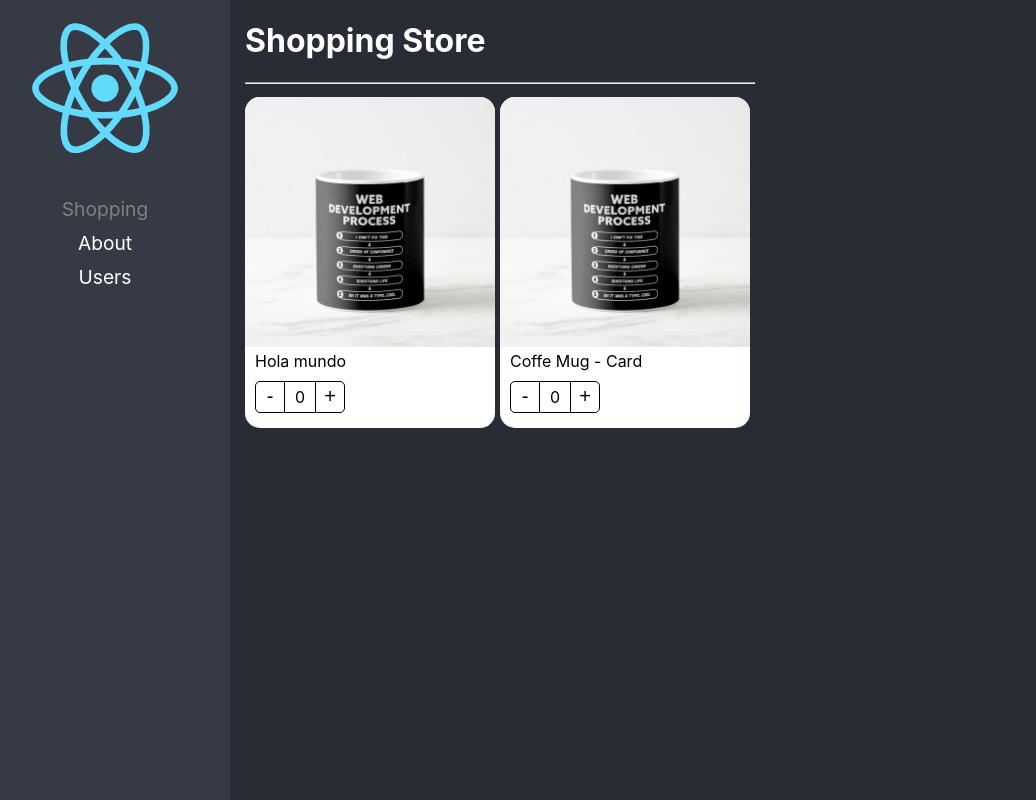
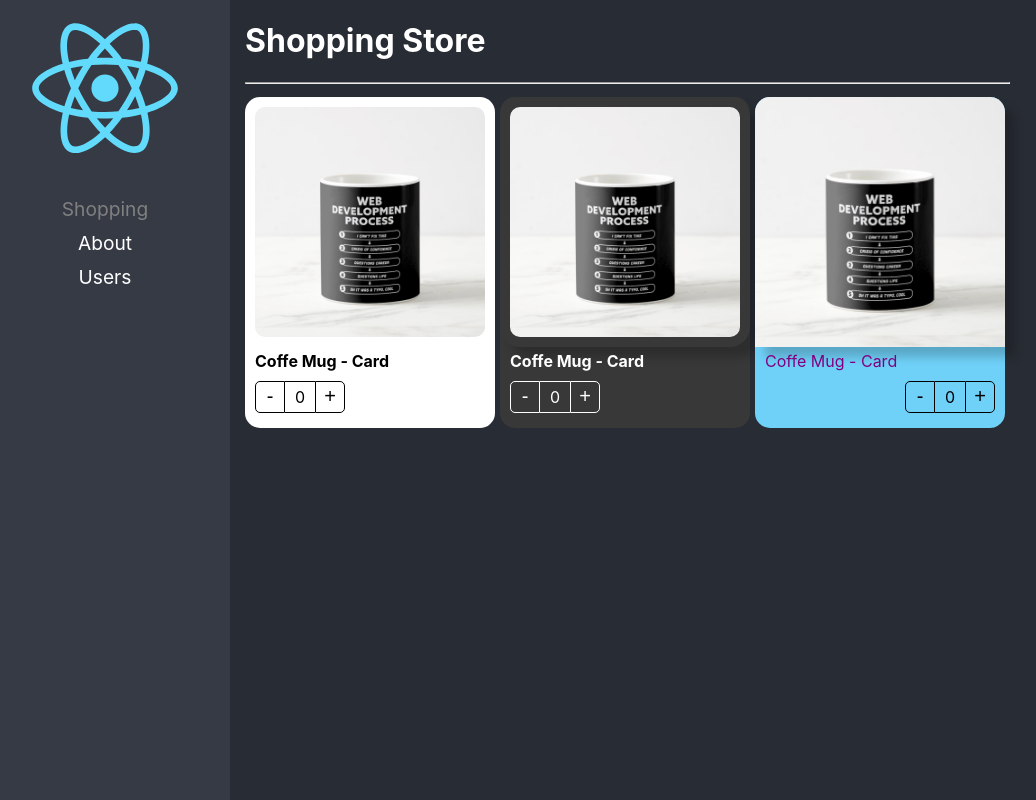
Before and after one commit to dstprojects/react-adv, a React (Create React App) app: page /home in a window 1280 px wide. Shown: the whole page, without its empty margins (20-1056 px from the left). Built offline with nearby package versions, Linux system fonts and the light colour scheme.

Commit message:
Component Extend Styles - listo

```diff
--- a/src/02-component-patterns/components/ProductButtons.tsx
+++ b/src/02-component-patterns/components/ProductButtons.tsx
@@ -3,13 +3,17 @@
 
 import styles from '../styles/styles.module.css'
 
+export interface Props {
+  className?: string;
+  style?: React.CSSProperties;
+}
 
-export const ProductButtons = () => {
+export const ProductButtons = ({className, style}: Props) => {
 
   const {increaseBy, counter} = useContext(ProductContext);
 
   return(
-    <div className={styles.buttonsContainer}>
+    <div className={`${styles.buttonsContainer} ${ className }`} style={ style }>
       <button
         className={styles.buttonMinus}
         onClick={ () => increaseBy(-1) } > - </button>
--- a/src/02-component-patterns/components/ProductCard.tsx
+++ b/src/02-component-patterns/components/ProductCard.tsx
@@ -1,17 +1,25 @@
-import { createContext } from 'react'
+import { createContext, CSSProperties, ReactElement } from 'react'
 
 import { useProduct } from '../hooks/useProduct'
 
 import styles from '../styles/styles.module.css'
-import { ProductCardProps, ProductContextProps } from '../interfaces/interfaces'
+import { Product, ProductContextProps } from '../interfaces/interfaces'
 
 
 
 export const ProductContext = createContext({} as ProductContextProps)
 const { Provider } = ProductContext;
 
+export interface Props {
+  product: Product;
+  children?: ReactElement | ReactElement[];
+  className?: string;
+  style?: CSSProperties;
+}
 
-export const ProductCard = ({children, product}: ProductCardProps) => {
+
+
+export const ProductCard = ({children, product, className, style}: Props) => {
 
   const { counter, increaseBy } = useProduct()
 
@@ -21,14 +29,12 @@
       increaseBy,
       product
     }}>
-      <div className={styles.productCard}>
+      <div
+        className={ `${styles.productCard} ${className}` }
+        style={ style }
+      >
 
         { children }
-        {/* <ProudctImage img={ product.img } />
-
-        <ProductTitle title={ product.title } />
-
-        <ProductButtons counter={counter} increaseBy={increaseBy} /> */}
 
       </div>
     </Provider>
--- a/src/02-component-patterns/components/ProductImage.tsx
+++ b/src/02-component-patterns/components/ProductImage.tsx
@@ -4,7 +4,13 @@
 import styles from '../styles/styles.module.css'
 import noImage from '../assets/no-image.jpg'
 
-export const ProductImage = ({img = ''}) => {
+export interface Props {
+  className?: string;
+  img?: string;
+  style?: React.CSSProperties;
+}
+
+export const ProductImage = ({img, className, style}: Props) => {
 
   const { product } = useContext(ProductContext)
   let imgToShow: string;
@@ -18,6 +24,6 @@
   }
 
   return (
-    <img className={ styles.productImg } src={ imgToShow } alt="Product" />
+    <img className={ `${styles.productImg} ${className}` } src={ imgToShow } alt="Product" style={ style }/>
   )
 }
--- a/src/02-component-patterns/components/ProductTitle.tsx
+++ b/src/02-component-patterns/components/ProductTitle.tsx
@@ -3,12 +3,23 @@
 
 import styles from '../styles/styles.module.css'
 
-export const ProductTitle = ({title}: {title?: string}) => {
+export interface Props {
+  className?: string;
+  title?: string;
+  style?: React.CSSProperties;
+}
+
+export const ProductTitle = ({title, className, style}: Props) => {
 
   const { product } = useContext(ProductContext)
   const titleToShow = title ? title : product.title
 
   return(
-    <span className={styles.productDescription}>{ titleToShow }</span>
+    <span
+      className={`${styles.productDescription} ${className}`}
+      style={ style }
+    >
+      { titleToShow }
+    </span>
   )
 }
--- a/src/02-component-patterns/pages/ShoppingPage.tsx
+++ b/src/02-component-patterns/pages/ShoppingPage.tsx
@@ -1,6 +1,6 @@
 import { ProductButtons, ProductImage, ProductTitle } from "../components"
 import { ProductCard } from "../components"
-
+import '../styles/custom-styles.css'
 
 const product = {
   id: '1',
@@ -19,17 +19,31 @@
         flexDirection: 'row',
         flexWrap: 'wrap'
       }}>
-        <ProductCard product={ product }>
-          <ProductCard.Image />
-          <ProductCard.Title title={'Hola mundo'} />
+        <ProductCard product={ product } >
+          <ProductCard.Image className="custom-image" />
+          <ProductCard.Title className="text-bold" />
           <ProductCard.Buttons />
         </ProductCard>
 
-        <ProductCard product={ product }>
-          <ProductImage />
-          <ProductTitle />
-          <ProductButtons />
-        </ProductCard>
+        <ProductCard
+          product={ product }
+          className="bg-dark text-white"
+        >
+          <ProductImage className="custom-image" style={{ boxShadow: '10px 10px 10px rgba(0,0,0,0.2)'}} />
+          <ProductTitle className="text-bold" />
+          <ProductButtons className="custom-buttons" />
+        </ProductCard >
+
+        <ProductCard
+          product={ product }
+          style={{backgroundColor: '#70D1F8'}}
+        >
+          <ProductImage style={{ boxShadow: '10px 10px 10px rgba(0,0,0,0.2)'}} />
+          <ProductTitle style={{ color: 'purple' }} />
+          <ProductButtons
+            style={{ display: 'flex', justifyContent: 'flex-end'}}
+          />
+        </ProductCard >
 
       </div>
     </div>
--- /dev/null
+++ b/src/02-component-patterns/styles/custom-styles.css
@@ -0,0 +1,24 @@
+
+.bg-dark{
+  background-color: rgb(56, 56, 56);
+}
+
+.text-white{
+  color: white;
+}
+
+.text-bold{
+  font-weight: bold;
+}
+
+.custom-image{
+  border-radius: 20px;
+  padding: 10px;
+  width: calc(100% - 20px);
+}
+
+.custom-buttons button,
+  .custom-buttons div {
+  color: white;
+  border-color: white;
+}
```
Also changed, not shown: src/02-component-patterns/interfaces/interfaces.ts (+8 -9 lines).
